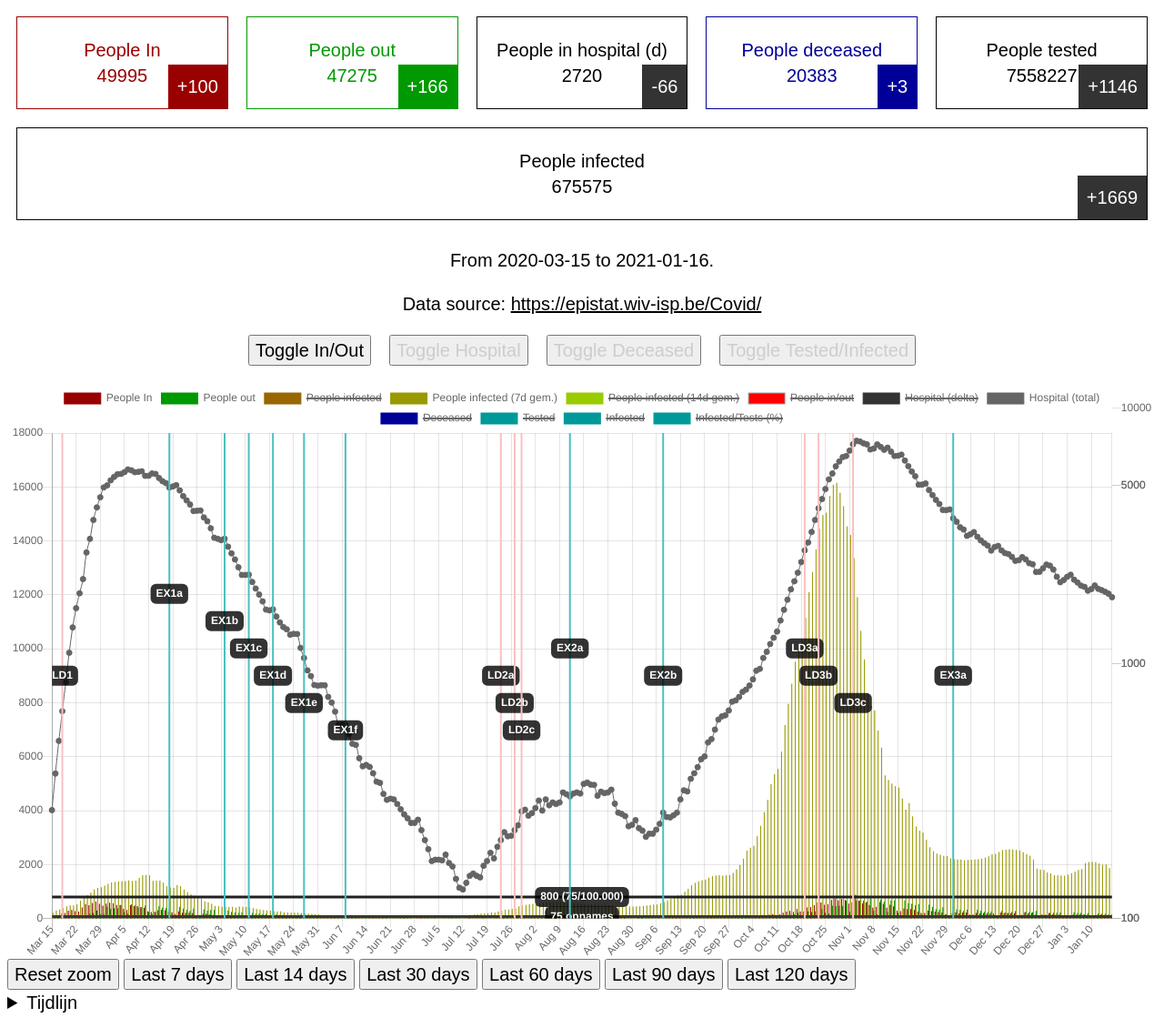
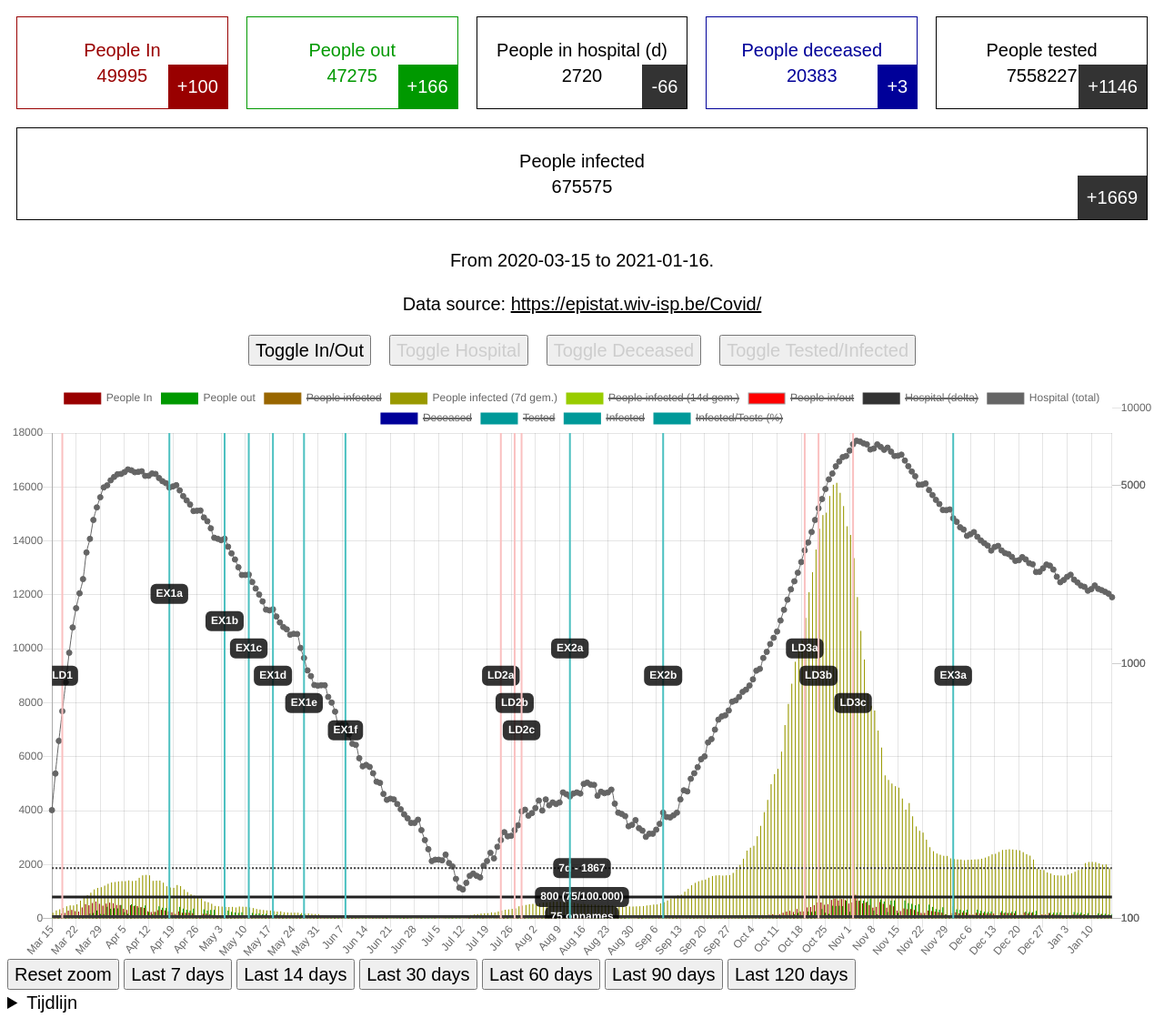
Before and after one commit to attiks/covid, a website: page docs/index.html in a window 1280 px wide. Shown: the top 1119 px of the page at 91% size. Drawn offline with Linux system fonts and the light colour scheme.

Commit message:
Add 7d annotation

```diff
--- a/docs/index.html
+++ b/docs/index.html
@@ -601,6 +601,19 @@ window.onload = function() {
             },
             {
               type: 'line',
+              mode: 'horizontal',
+              scaleID: 'y-axis-1',
+              value: dataPointsInfectedDaily7[dataPointsInfectedDaily7.length - 2].y,
+              borderColor: 'rgb(55, 55, 55)',
+              borderWidth: 2,
+              borderDash: [2, 2],
+              label: {
+                enabled: true,
+                content: '7d - ' + (dataPointsInfectedDaily7[dataPointsInfectedDaily7.length - 2].y).toFixed(0)
+              }
+            },
+            {
+              type: 'line',
               mode: 'vertical',
               scaleID: 'x-axis-0',
               value: '2020-03-18',
```
